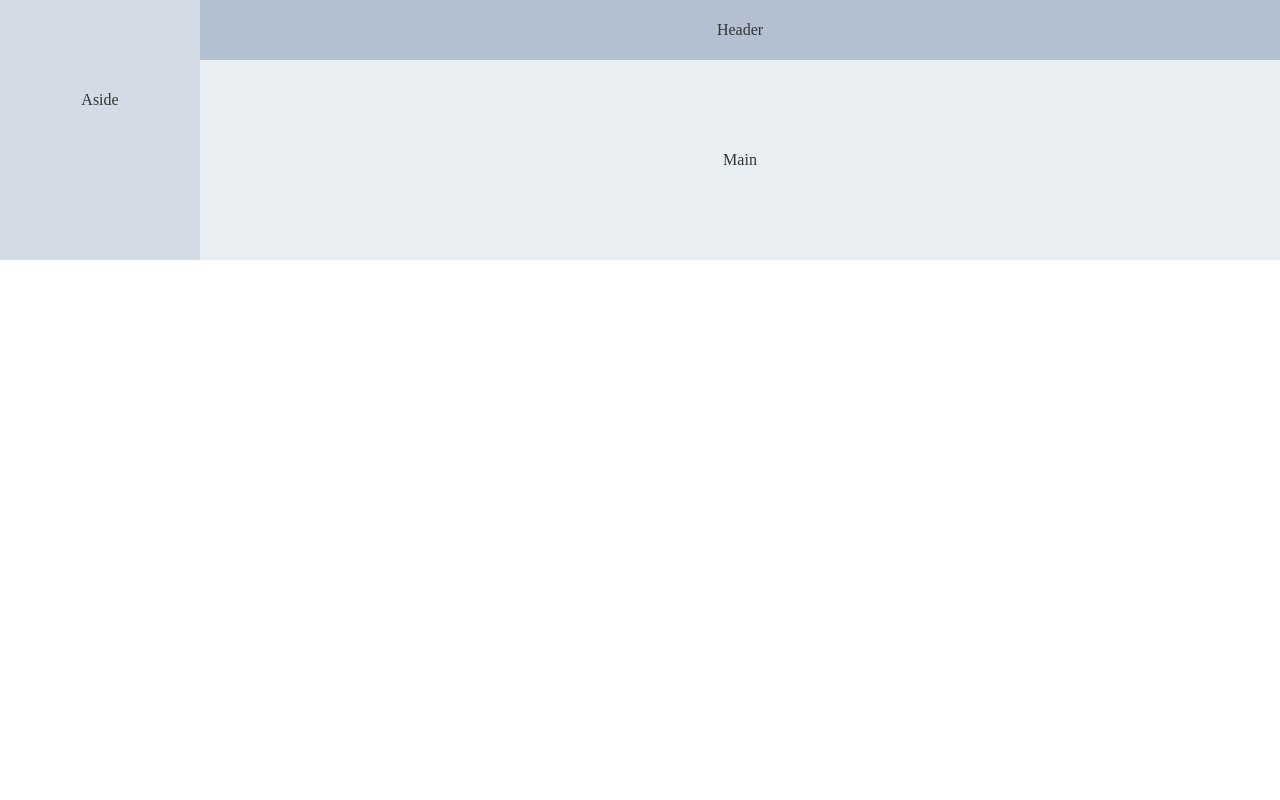
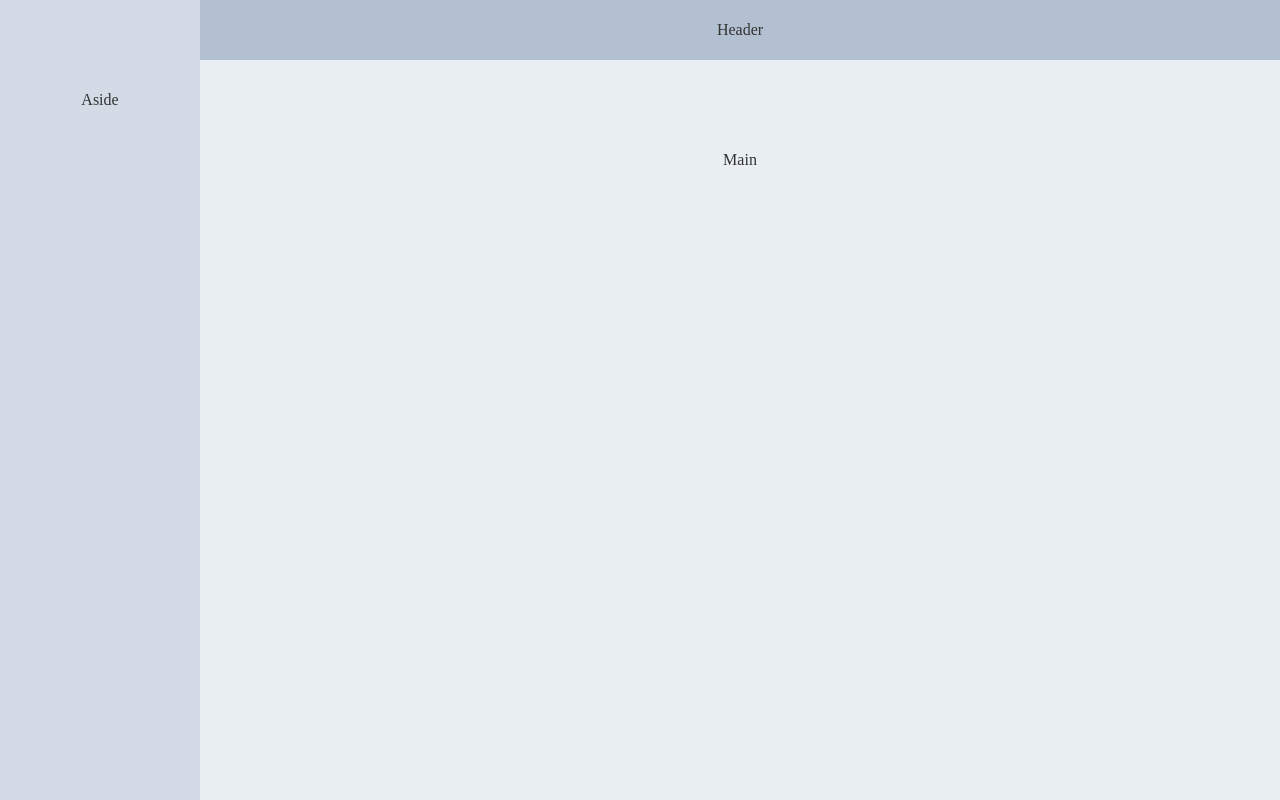
Before and after one commit to Iiuqingshan/mfa-cms, a Vue app: page / in a window 1280 px wide. Built offline with nearby package versions, Linux system fonts and the light colour scheme.

Commit message:
fix: layout page

```diff
--- a/src/App.vue
+++ b/src/App.vue
@@ -13,4 +13,7 @@ export default {
     margin: 0;
     padding: 0;
   }
+  html, body {
+    height: 100%;
+  }
 </style>
--- a/src/router/index.js
+++ b/src/router/index.js
@@ -1,6 +1,6 @@
 import Vue from "vue";
 import VueRouter from "vue-router";
-import Layout from "@/views/layout/index.vue";
+import Layout from "@/views/layout.vue";
 
 Vue.use(VueRouter);
 
--- a/src/views/layout/index.vue
+++ b/src/views/layout.vue
@@ -15,6 +15,10 @@ export default {
 </script>
 
 <style>
+  .el-container {
+    height: 100%;
+  }
+
   .el-header {
     background-color: #B3C0D1;
     color: #333;
@@ -35,17 +39,4 @@ export default {
     text-align: center;
     line-height: 160px;
   }
-
-  body > .el-container {
-    margin-bottom: 40px;
-  }
-
-  .el-container:nth-child(5) .el-aside,
-  .el-container:nth-child(6) .el-aside {
-    line-height: 260px;
-  }
-
-  .el-container:nth-child(7) .el-aside {
-    line-height: 320px;
-  }
 </style>
```
